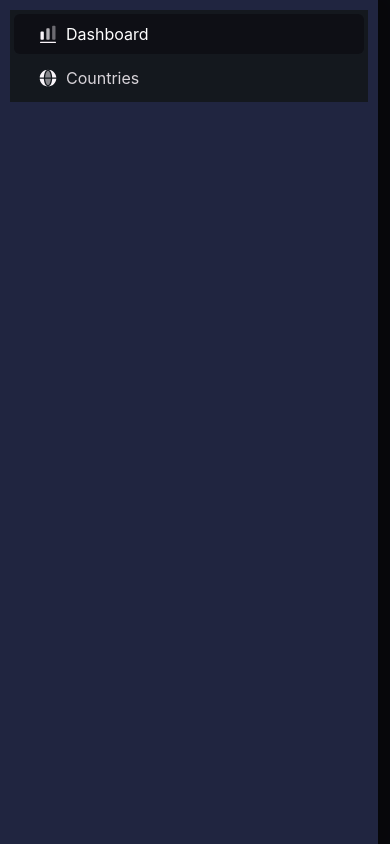
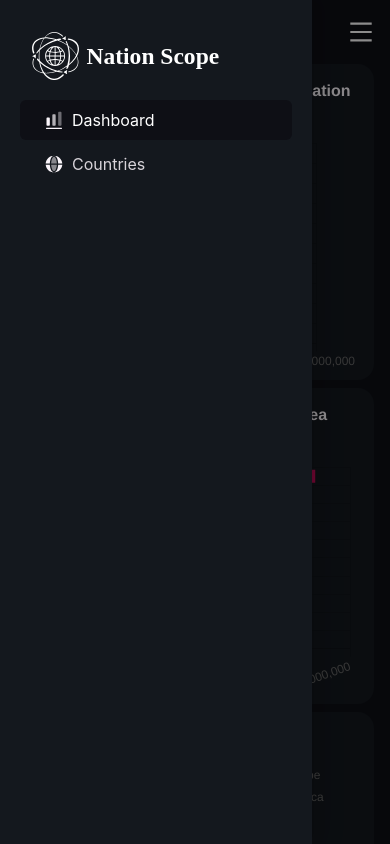
Before and after one commit to jvjehrdad/countries-data, a Next.js app: page / in a window 390 px wide. Both pictures are taken after a click on the button 361 px from the left and 32 px from the top of the page. Shown: the top 844 px of the page. Built offline with nearby package versions, Linux system fonts and the light colour scheme; what @ant-design/nextjs-registry would draw is missing.

Commit message:
feat(drawer): developed and customized side drawer on mobile view

```diff
--- a/components/Layout/MainLayout/MainLayout.module.scss
+++ b/components/Layout/MainLayout/MainLayout.module.scss
@@ -10,15 +10,6 @@
     background: var(--color-background) !important;
     box-shadow: 8px 0px 20px 0px rgba(16, 16, 16, 0.9);
     z-index: 1;
-    .logoContainer {
-      width: 100%;
-      @include mixins.flex-center;
-      .logo {
-        width: 80%;
-        height: 4.8rem;
-        margin-bottom: 3.2rem;
-      }
-    }
   }
 
   .header {
@@ -48,6 +39,15 @@
   margin-left: 0;
 }
 
+.logoContainer {
+  width: 100%;
+  @include mixins.flex-center;
+  .logo {
+    width: 80%;
+    height: 4.8rem;
+    margin-bottom: 3.2rem;
+  }
+}
 @media screen and (max-width: 992px) {
   .container {
     .sider {
@@ -62,4 +62,14 @@
       padding: 1.6rem !important;
     }
   }
+  .logoContainer {
+    width: 100%;
+    justify-content: start;
+    padding: 1.6rem;
+    .logo {
+      width: fit-content;
+      height: 4.8rem;
+      margin-bottom: unset;
+    }
+  }
 }
--- a/components/Layout/MainLayout/index.tsx
+++ b/components/Layout/MainLayout/index.tsx
@@ -1,17 +1,50 @@
 'use client';
 
 import React, { useState, useLayoutEffect } from 'react';
+import Image from 'next/image';
 import { Layout, Menu, Drawer, Button } from 'antd';
 import { MenuOutlined } from '@ant-design/icons';
 import SideChartsIcon from '@/assets/icons/layout/SideChartsIcon';
 import SideCountriesIcon from '@/assets/icons/layout/SideCountriesIcon';
 import TypoLogo from '@/public/images/TypoLogo.svg';
-import styles from './MainLayout.module.scss';
-import Image from 'next/image';
 import Dashboard from '../../Dashboard';
 import Countries from '../../Countries';
+import styles from './MainLayout.module.scss';
 
 const { Header, Sider, Content } = Layout;
+
+const SidebarContent: React.FC<{
+  activeKey: string;
+  handleMenuClick: (e: any) => void;
+  isMobile?: boolean;
+}> = ({ activeKey, handleMenuClick, isMobile = false }) => {
+  return (
+    <>
+      <div className={styles.logoContainer}>
+        <Image src={TypoLogo} className={styles.logo} alt="Nation Scope Logo" />
+      </div>
+      <Menu
+        className={styles.sideMenu}
+        mode="inline"
+        selectedKeys={[activeKey]}
+        onClick={handleMenuClick}
+        items={[
+          { key: '/', label: 'Dashboard', icon: <SideChartsIcon /> },
+          {
+            key: '/countries',
+            label: 'Countries',
+            icon: <SideCountriesIcon />,
+          },
+        ]}
+      />
+      {!isMobile && (
+        <div className={styles.settingsButton}>
+          <div className={styles.settingsButtonContainer}></div>
+        </div>
+      )}
+    </>
+  );
+};
 
 const MainLayout: React.FC = () => {
   const [mounted, setMounted] = useState(false);
@@ -56,52 +89,25 @@ const MainLayout: React.FC = () => {
           collapsedWidth="80"
           className={styles.sider}
         >
-          <div className={styles.logoContainer}>
-            <Image
-              src={TypoLogo}
-              className={styles.logo}
-              alt="Nation Scope Logo"
-            />
-          </div>
-          <Menu
-            className={styles.sideMenu}
-            mode="inline"
-            selectedKeys={[activeKey]}
-            onClick={handleMenuClick}
-            items={[
-              { key: '/', label: 'Dashboard', icon: <SideChartsIcon /> },
-              {
-                key: '/countries',
-                label: 'Countries',
-                icon: <SideCountriesIcon />,
-              },
-            ]}
+          <SidebarContent
+            activeKey={activeKey}
+            handleMenuClick={handleMenuClick}
           />
-          <div className={styles.settingsButton}>
-            <div className={styles.settingsButtonContainer}></div>
-          </div>
         </Sider>
       )}
       {isMobile && (
         <Drawer
           placement="left"
+          width={'80%'}
           closable={false}
           onClose={() => setMobileMenuVisible(false)}
           open={mobileMenuVisible}
-          bodyStyle={{ padding: 10 }}
+          bodyStyle={{ padding: 16 }}
         >
-          <Menu
-            mode="inline"
-            selectedKeys={[activeKey]}
-            onClick={handleMenuClick}
-            items={[
-              { key: '/', label: 'Dashboard', icon: <SideChartsIcon /> },
-              {
-                key: '/countries',
-                label: 'Countries',
-                icon: <SideCountriesIcon />,
-              },
-            ]}
+          <SidebarContent
+            activeKey={activeKey}
+            handleMenuClick={handleMenuClick}
+            isMobile
           />
         </Drawer>
       )}
--- a/core/styles/theme.json
+++ b/core/styles/theme.json
@@ -20,6 +20,9 @@
       "algorithm": true,
       "activeBarBorderWidth": 0,
       "itemSelectedColor": "rgb(255,255,255)"
+    },
+    "Drawer": {
+      "colorBgElevated": "rgb(20,24,30)"
     }
   },
   "algorithm": [
```
